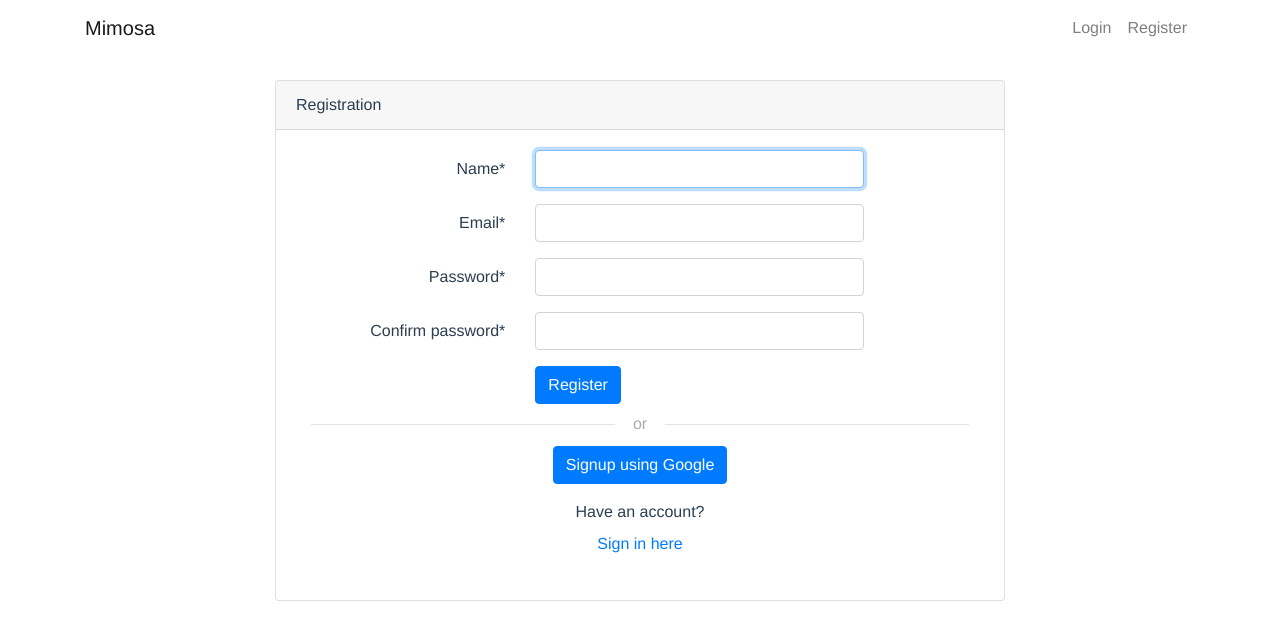
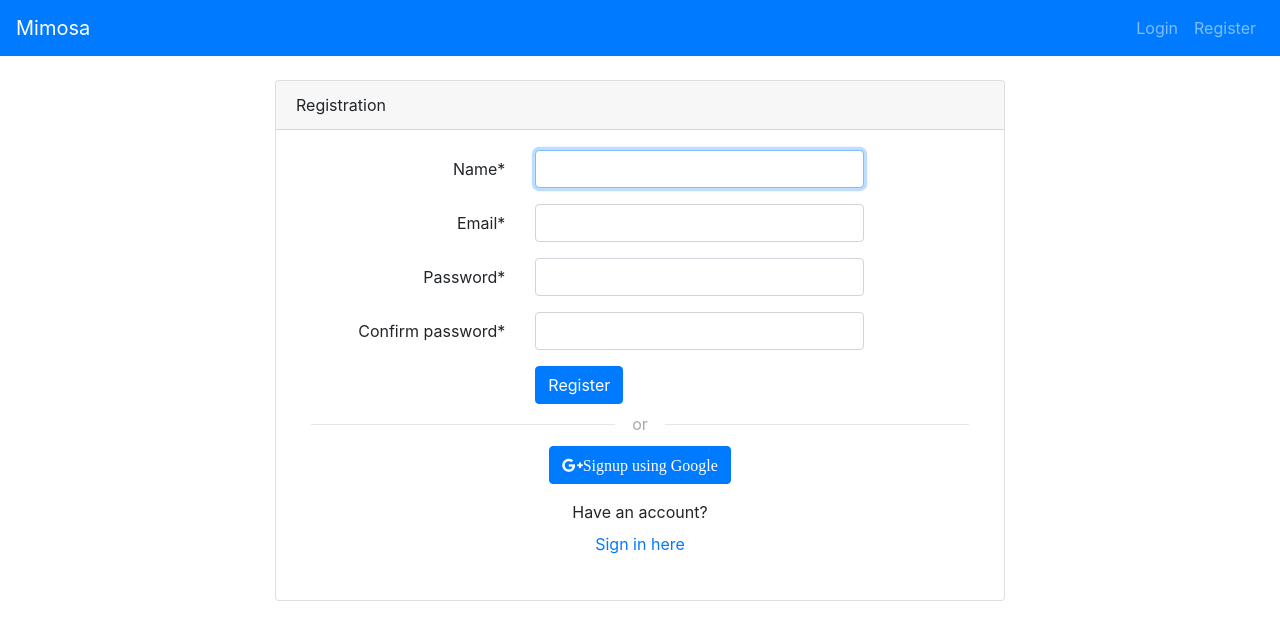
Before and after one commit to LanaSina/mimosa_science, a Vue app: page /register in a window 1280 px wide. Shown: the top 640 px of the page. Built offline with nearby package versions, Linux system fonts and the light colour scheme; no server answers; what vue-wysiwyg, vuefire would draw is missing.

Commit message:
Update the template of the Navbar component

```diff
--- a/public/index.html
+++ b/public/index.html
@@ -5,6 +5,7 @@
     <meta http-equiv="X-UA-Compatible" content="IE=edge">
     <meta name="viewport" content="width=device-width,initial-scale=1.0">
     <link rel="icon" href="<%= BASE_URL %>favicon.ico">
+    <link rel="stylesheet" href="https://stackpath.bootstrapcdn.com/font-awesome/4.7.0/css/font-awesome.min.css">
     <title>mimosa</title>
   </head>
   <body>
--- a/src/App.vue
+++ b/src/App.vue
@@ -18,9 +18,9 @@ export default {
 
 <style>
 #app {
-	font-family: "Avenir", Helvetica, Arial, sans-serif;
+	/* font-family: "Avenir", Helvetica, Arial, sans-serif;
 	-webkit-font-smoothing: antialiased;
 	-moz-osx-font-smoothing: grayscale;
-	color: #2c3e50;
+	color: #2c3e50; */
 }
 </style>
--- a/src/components/Navbar.vue
+++ b/src/components/Navbar.vue
@@ -1,41 +1,51 @@
 <template>
-	<nav class="navbar navbar-expand-md navbar-light navbar-laravel">
-		<div class="container">
-		<router-link to="/" class="navbar-brand">Mimosa</router-link>
-		<button
-			class="navbar-toggler"
-			type="button"
-			data-toggle="collapse"
-			data-target="#navbarSupportedContent"
-			aria-controls="navbarSupportedContent"
-			aria-expanded="false"
-			aria-label
-		>
-			<span class="navbar-toggler-icon"></span>
-		</button>
-		<div class="collapse navbar-collapse" id="navbarSupportedContent">
-			<ul class="navbar-nav mr-auto"></ul>
-			<ul class="navbar-nav ml-auto">
+	<div>
+		<b-navbar toggleable="lg" type="dark" variant="primary">
+			<b-navbar-brand to="/">Mimosa</b-navbar-brand>
+
+			<b-navbar-toggle target="nav-collapse"></b-navbar-toggle>
+
+			<b-collapse id="nav-collapse" is-nav>
 				<template v-if="user.loggedIn">
-					<li class="nav-item">
-					<router-link :to="{ name: 'question', params: {id: 'new'}}" class="nav-link">New Question and Hypothesis</router-link>
-					</li>
-					<li class="nav-item">
-					<router-link to="logout" class="nav-link"> Sign out </router-link>
-					</li>
+					<b-navbar-nav>
+						<b-nav-item to="/question/new"> New Questions & Hypotheses </b-nav-item>
+						<b-nav-item to="/">Questions</b-nav-item>
+						<b-nav-item to="/">Hypotheses</b-nav-item>
+					</b-navbar-nav>
+
+					<!-- Right aligned nav items -->
+					<b-navbar-nav class="ml-auto">
+						<b-nav-form>
+						<b-form-input size="sm" class="mr-sm-2" placeholder="Search"></b-form-input>
+						<b-button size="sm" class="my-2 my-sm-0" type="submit">Search</b-button>
+						</b-nav-form>
+
+						<!-- <b-nav-item-dropdown text="Lang" right>
+						<b-dropdown-item href="#">EN</b-dropdown-item>
+						<b-dropdown-item href="#">ES</b-dropdown-item>
+						<b-dropdown-item href="#">RU</b-dropdown-item>
+						<b-dropdown-item href="#">FA</b-dropdown-item>
+						</b-nav-item-dropdown> -->
+
+						<b-nav-item-dropdown right>
+						<!-- Using 'button-content' slot -->
+						<template v-slot:button-content>
+							<em class="fa fa-user">Profile</em>
+						</template>
+						<b-dropdown-item to="/">My account</b-dropdown-item>
+						<b-dropdown-item to="/logout">Sign Out</b-dropdown-item>
+						</b-nav-item-dropdown>
+					</b-navbar-nav>
 				</template>
 				<template v-else>
-					<li class="nav-item">
-					<router-link to="login" class="nav-link">Login</router-link>
-					</li>
-					<li class="nav-item">
-					<router-link to="register" class="nav-link">Register</router-link>
-					</li>
+					<b-navbar-nav class="ml-auto">
+						<b-nav-item to="/login">Login</b-nav-item>
+						<b-nav-item to="/register">Register</b-nav-item>
+					</b-navbar-nav>
 				</template>
-			</ul>
-		</div>
-		</div>
-	</nav>
+			</b-collapse>
+		</b-navbar>
+	</div>
 </template>
 
 <script>
--- a/src/views/Login.vue
+++ b/src/views/Login.vue
@@ -59,7 +59,7 @@
                     </a> -->
 
                 <b-form @submit="onSubmitGoogle">
-                    <b-button type="submit" variant="primary">Signup using Google</b-button>
+                    <b-button type="submit" variant="primary fa fa-google-plus">Signup using Google</b-button>
                 </b-form>
                 </p>
             </div>
--- a/src/views/Register.vue
+++ b/src/views/Register.vue
@@ -88,7 +88,7 @@
             <div class="col-md-12 mb-3">
               <p class="text-center">
                 <b-form @submit="onSubmitGoogle">
-                  <b-button type="submit" variant="primary">Signup using Google</b-button>
+                  <b-button type="submit" variant="primary fa fa-google-plus">Signup using Google</b-button>
                 </b-form>
               </p>
             </div>
```
